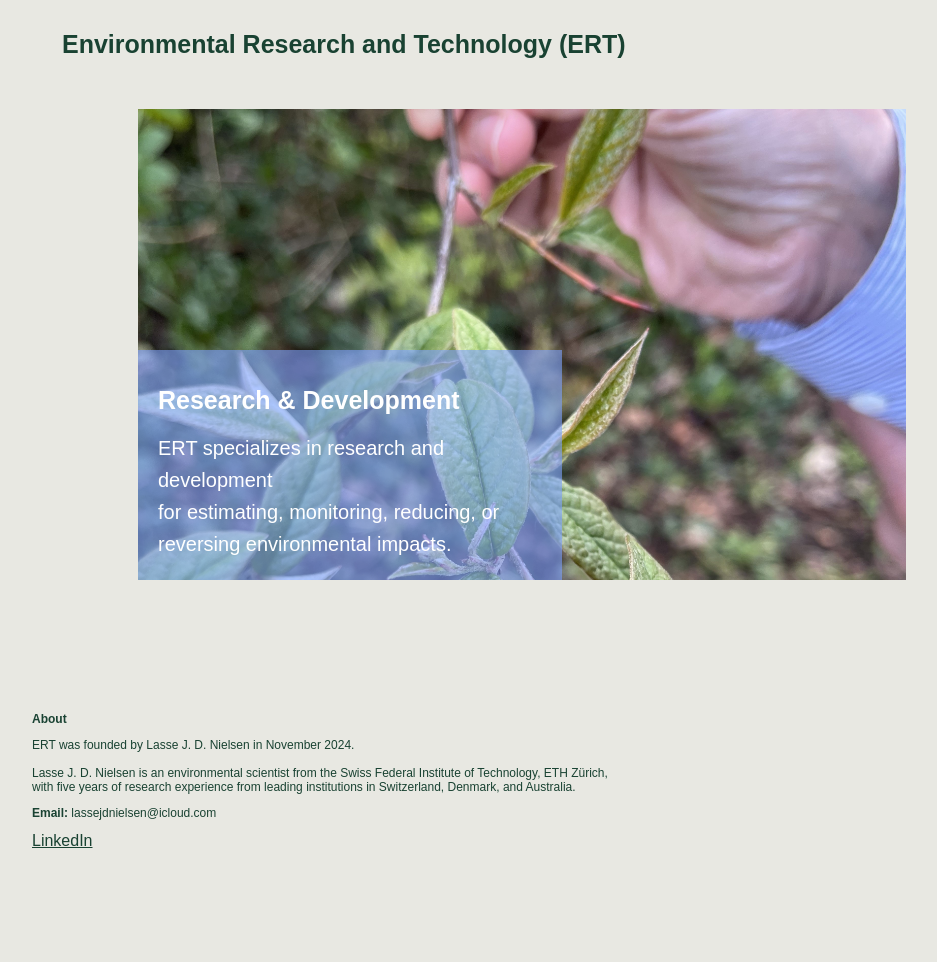
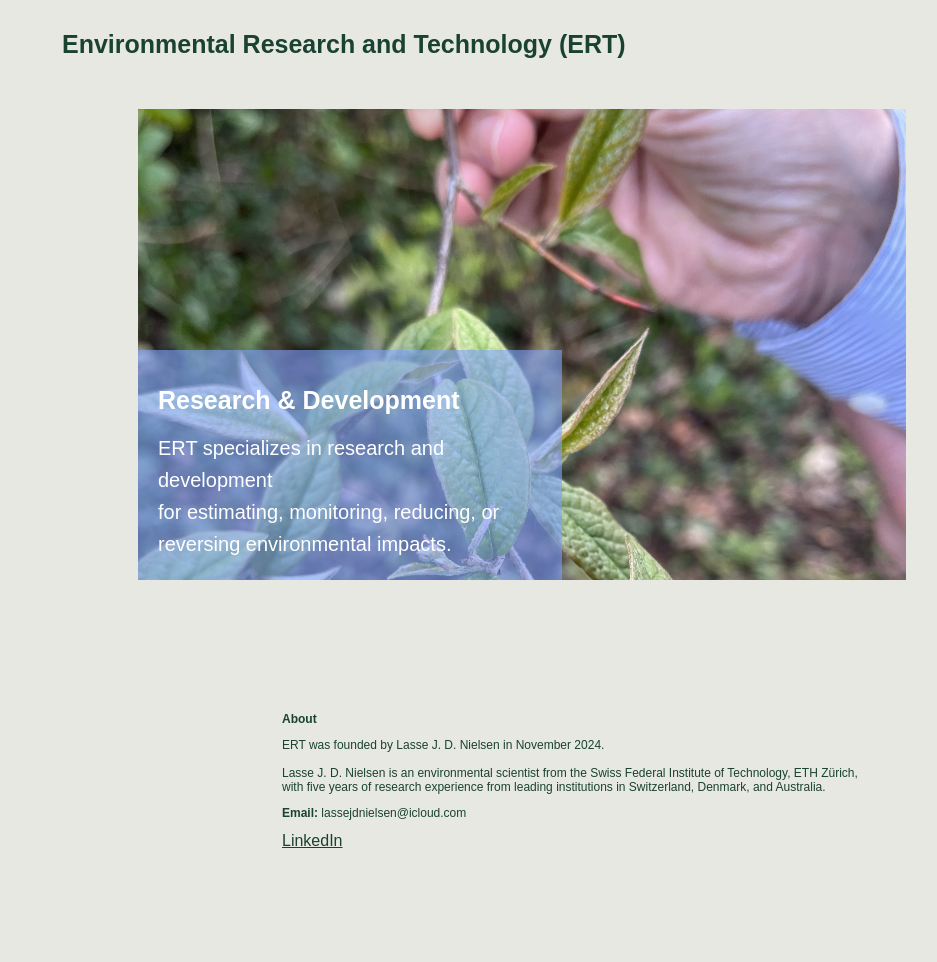
Before and after one commit to ljdnielsen/environmentalresearch-tech.github.io, a Jekyll site: the page built from README.md, in a window 1280 px wide. Shown: the whole page, without its empty margins (118-1055 px from the left). Built offline with Jekyll 4.4.1, drawn with Linux system fonts in a browser that asks for light colours; our own code applies the rules of GitHub Pages for plain Markdown files.

Commit message:
left margin footer

```diff
--- a/_layouts/default.html
+++ b/_layouts/default.html
@@ -53,7 +53,7 @@
             padding: 100px 0;
             text-align: left;
             width: 100%;
-            margin-left: 150px;
+            margin-left: 400px;
         }
         .styled-link {
             text-decoration: underline;
```
